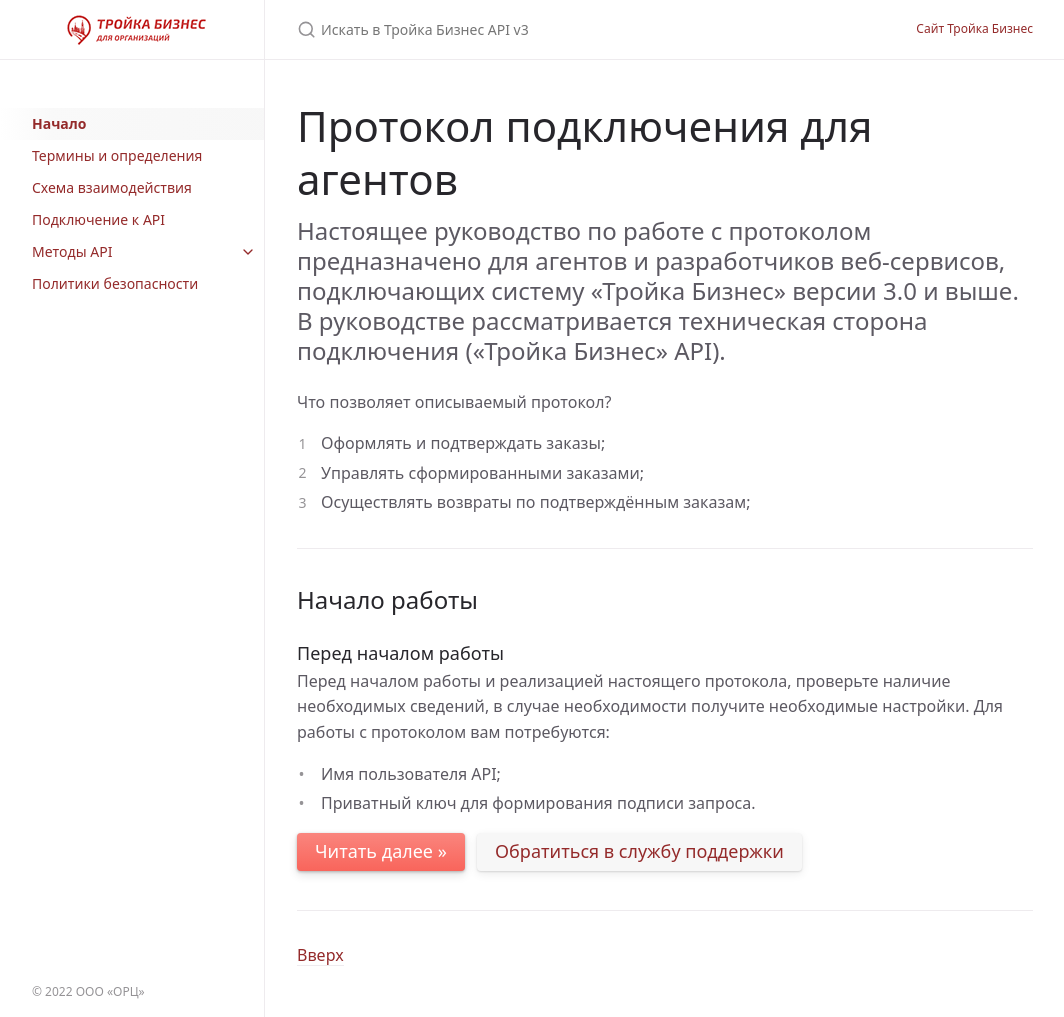
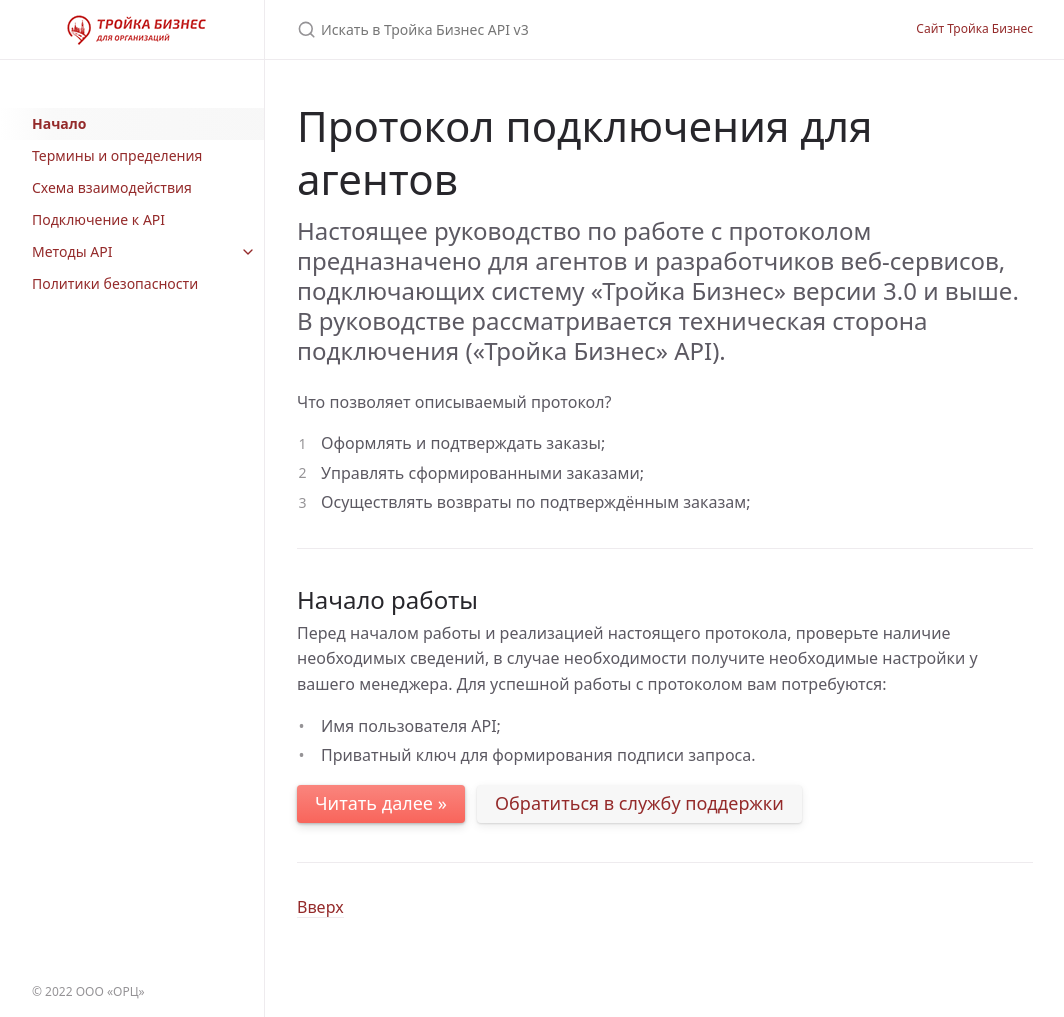
Before and after one commit to InvoiceBox/docs.troika.business, a Jekyll site: the page built from index.md, in a window 1280 px wide and 1017 px high. Shown: the whole window, without its empty margins (107-1171 px from the left). Built offline with Jekyll 4.4.1, drawn with Linux system fonts in a browser that asks for light colours.

Commit message:
Index improvement

```diff
--- a/index.md
+++ b/index.md
@@ -24,10 +24,8 @@ permalink: /
 
 ## Начало работы
 
-### Перед началом работы
-
 Перед началом работы и реализацией настоящего протокола, проверьте наличие необходимых сведений, в случае
-необходимости получите необходимые настройки. Для работы с протоколом вам потребуются:
+необходимости получите необходимые настройки у вашего менеджера. Для успешной работы с протоколом вам потребуются:
 
 - Имя пользователя API;
 - Приватный ключ для формирования подписи запроса.
```
